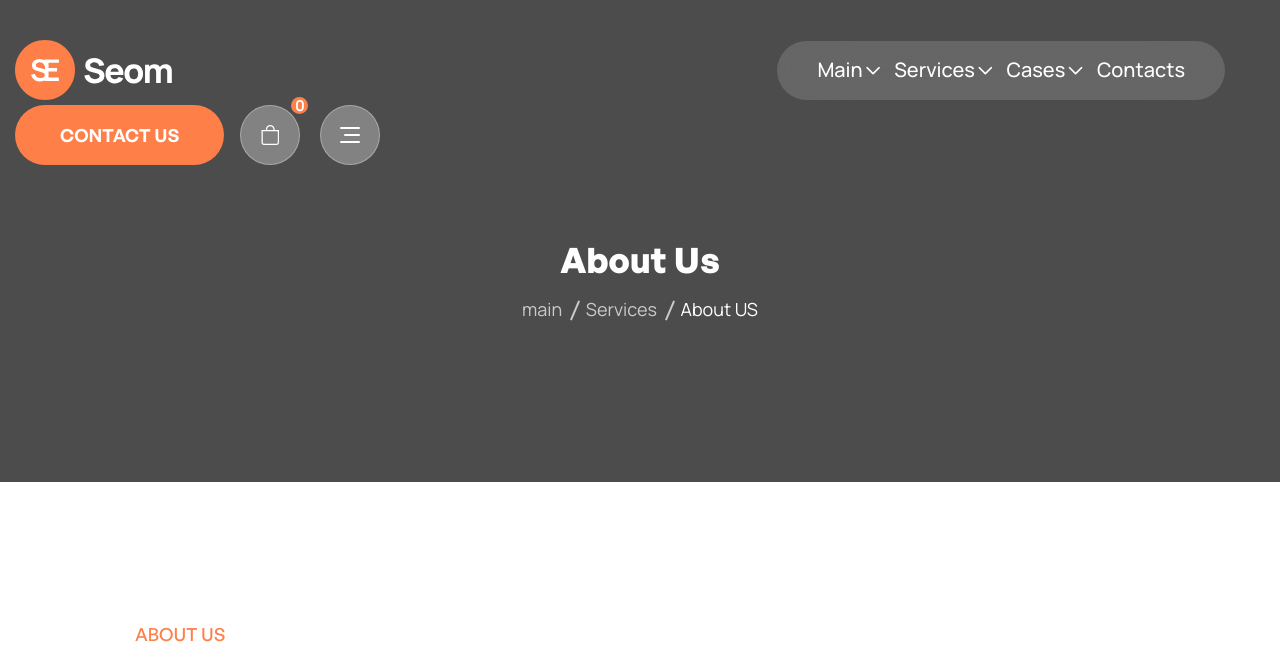
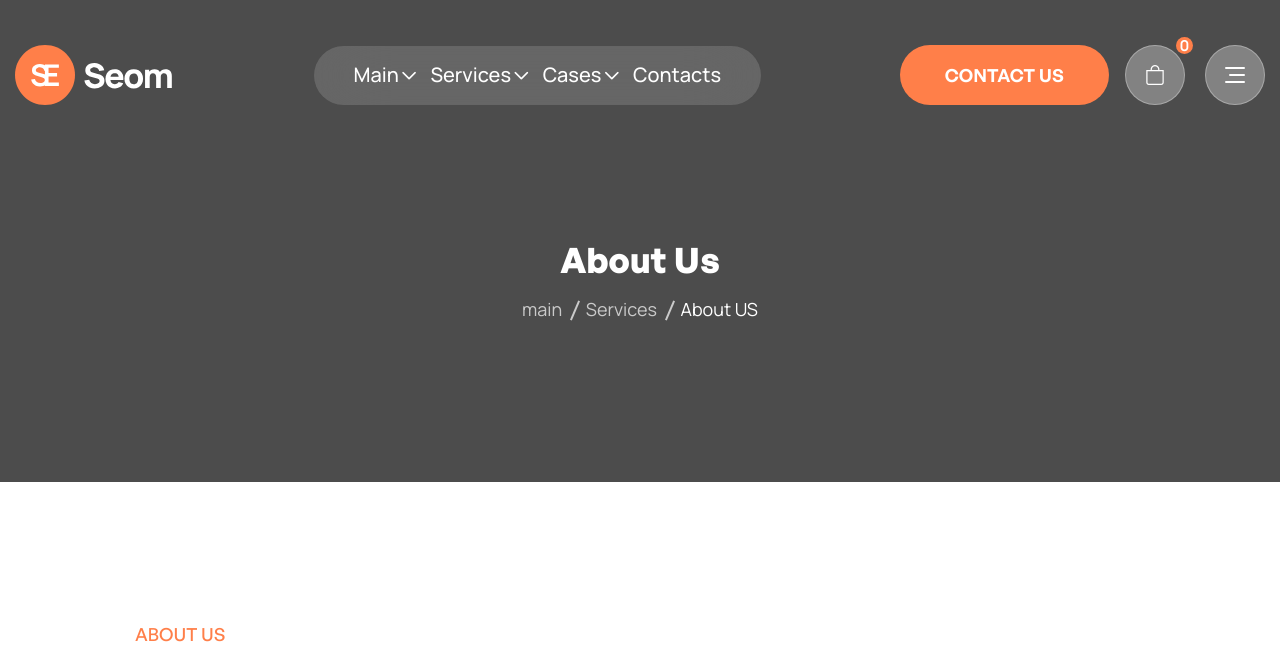
Before and after one commit to Somar-sabe/igor, a plain HTML site: page about.html in a window 1280 px wide. Shown: the top 656 px of the page. Drawn offline with nearby package versions, Linux system fonts and the light colour scheme; a web font is replaced by a local one.

Commit message:
sqweakasdsfsasosdsa

```diff
--- a/about.html
+++ b/about.html
@@ -156,7 +156,7 @@
 				<div class="container-fluid">
 					<div class="row align-items-center justify-content-between">
 						<div class="col-md-auto col-6">
-							<div class="logo-area" style="width:400px">
+							<div class="logo-area" style="width:200px">
 								<a class="logo" href="index.html"><img src="assets/header-logo-4.svg"
 										alt="Header-logo"></a>
 								<a class="sticky-logo" href="index.html"><img src="assets/act.png" style="width:50%"
```
Also changed, not shown: cart.html (+1 -1 lines), contact.html (+1 -1 lines), index.html (+1 -1 lines), login.html (+1 -1 lines), services.html (+1 -1 lines), signup.html (+1 -1 lines), team.html (+1 -1 lines).
